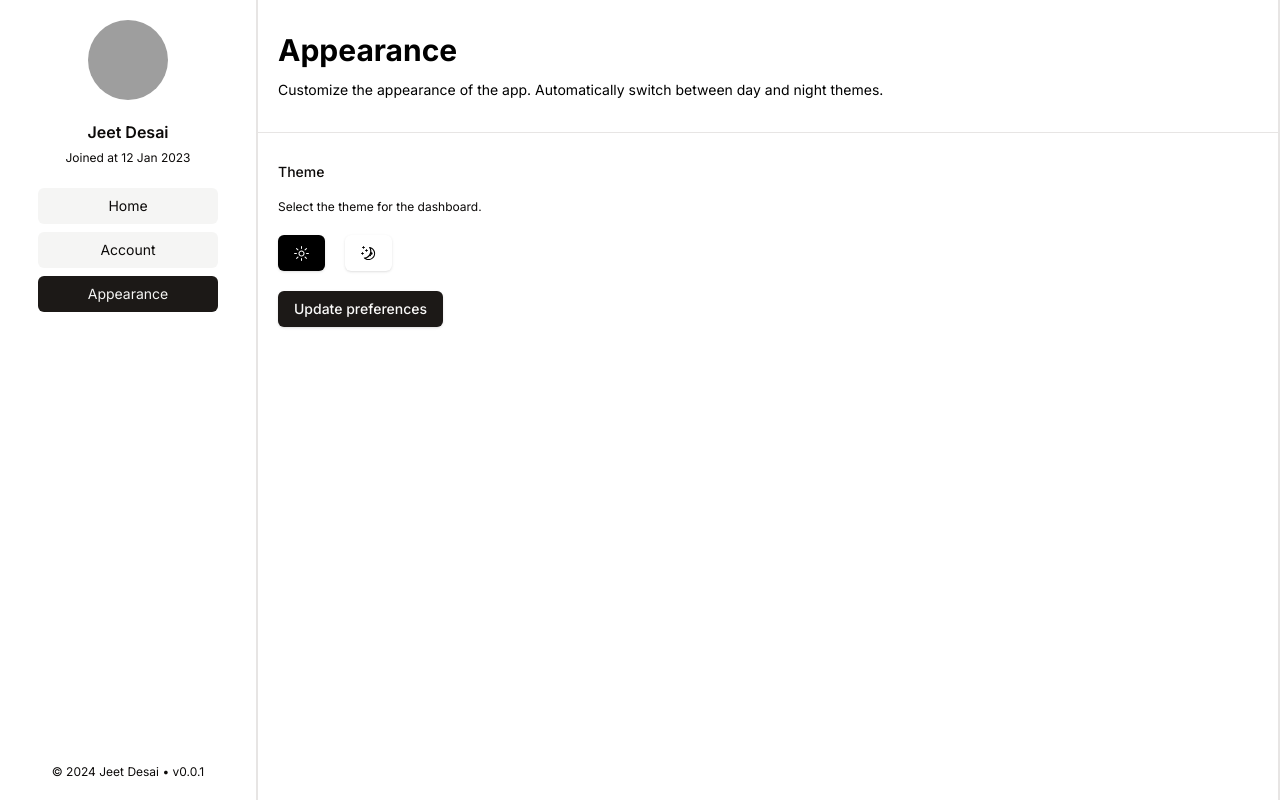
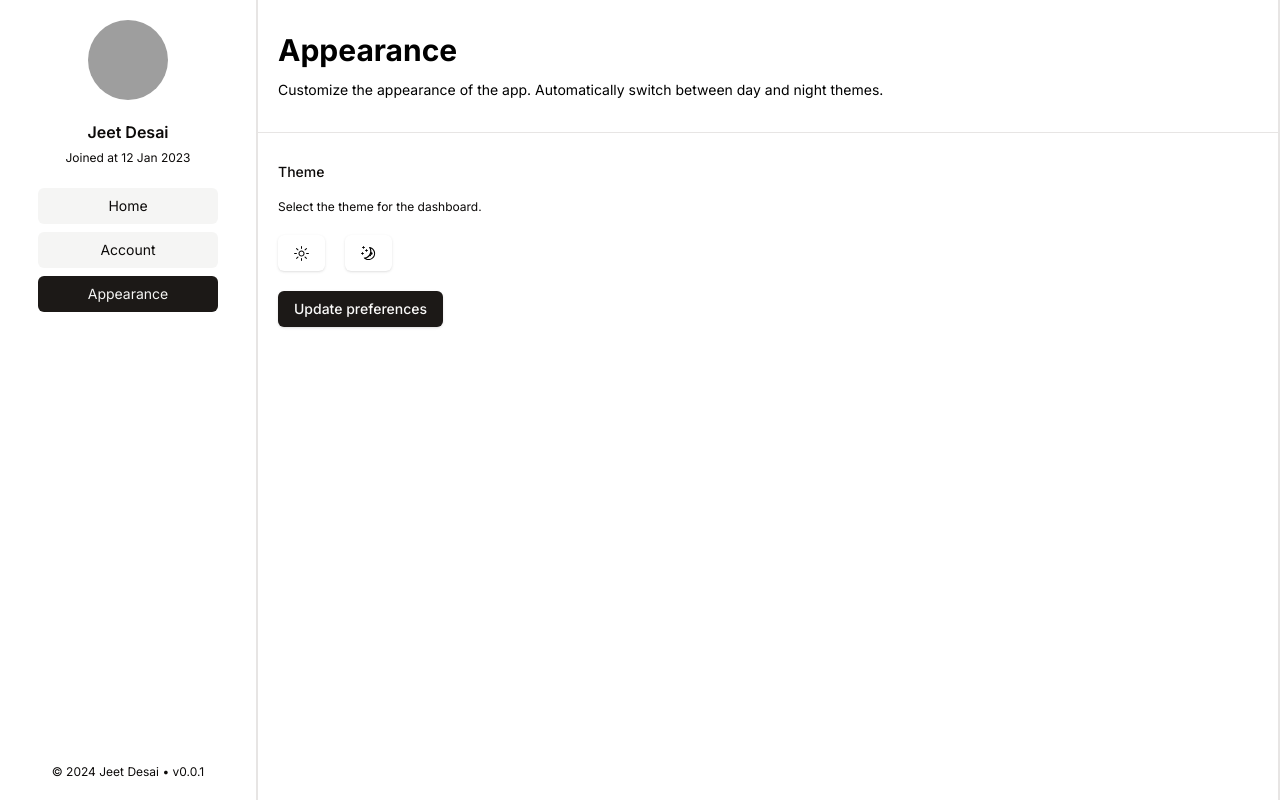
Before and after one commit to jeet1desai/daily-journal, a Next.js app: page /1/appearance in a window 1280 px wide. Built offline with nearby package versions, Linux system fonts and the light colour scheme; grey boxes are pictures that could not be loaded.

Commit message:
update the theme feature

```diff
--- a/src/app/[user]/appearance/page.tsx
+++ b/src/app/[user]/appearance/page.tsx
@@ -8,9 +8,12 @@ import { Label } from "@/components/ui/label";
 import { Button } from "@/components/ui/button";
 import { MoonIcon, SunIcon } from "@radix-ui/react-icons";
 import { cn } from "@/lib/utils";
+import { useTheme } from "next-themes";
 
 const Appearance = () => {
-  const [theme, setTheme] = useState("light");
+  const { theme, setTheme } = useTheme();
+
+  const [c_theme, setCTheme] = useState(theme ?? "light");
 
   return (
     <div className="flex h-screen overflow-hidden">
@@ -33,23 +36,23 @@ const Appearance = () => {
             <div>
               <div className="flex gap-[20px] mb-5">
                 <Button
-                  onClick={() => setTheme("light")}
+                  onClick={() => setCTheme("light")}
                   className={cn("bg-white text-black hover:bg-white hover:text-black dark:border dark:border-white dark:bg-black dark:text-white", {
-                    "bg-black text-white hover:bg-black hover:text-white dark:bg-white dark:text-black": theme === "light",
+                    "bg-black text-white hover:bg-black hover:text-white dark:bg-white dark:text-black": c_theme === "light",
                   })}
                 >
                   <SunIcon />
                 </Button>
                 <Button
-                  onClick={() => setTheme("dark")}
+                  onClick={() => setCTheme("dark")}
                   className={cn("bg-white text-black hover:bg-white hover:text-black dark:border dark:border-white dark:bg-black dark:text-white", {
-                    "bg-black text-white hover:bg-black hover:text-white dark:bg-white dark:text-black": theme === "dark",
+                    "bg-black text-white hover:bg-black hover:text-white dark:bg-white dark:text-black": c_theme === "dark",
                   })}
                 >
                   <MoonIcon />
                 </Button>
               </div>
-              <Button onClick={() => localStorage.setItem("theme", theme)}>Update preferences</Button>
+              <Button onClick={() => setTheme(c_theme)}>Update preferences</Button>
             </div>
           </div>
         </div>
```
